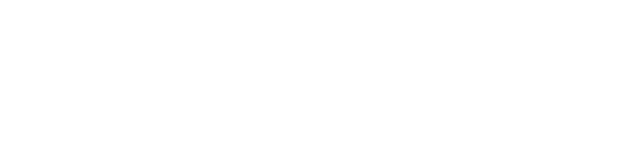
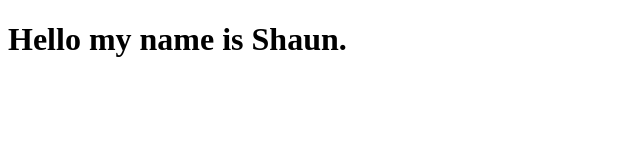
Before and after one commit to epicmouse3/portfolio-project, a website: page index.html in a window 1280 px wide. Shown: the whole page, without its empty margins (0-640 px from the left). Drawn offline with Linux system fonts and the light colour scheme.

Commit message:
Add intro text

```diff
--- a/index.html
+++ b/index.html
@@ -8,6 +8,7 @@
   </head>
 
   <body>
+    <h1>Hello my name is Shaun.</h1>
     <script src="script.js"></script>
   </body>
 </html>
```
